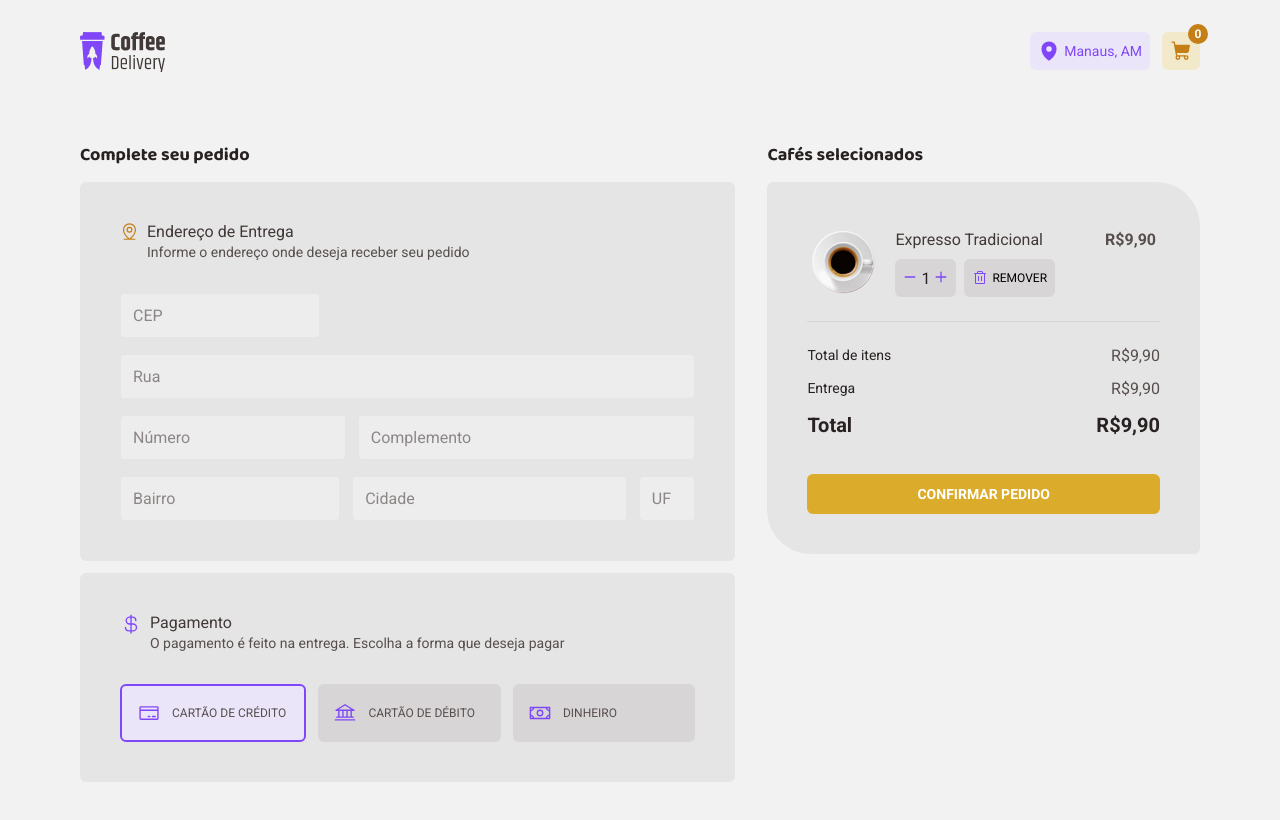
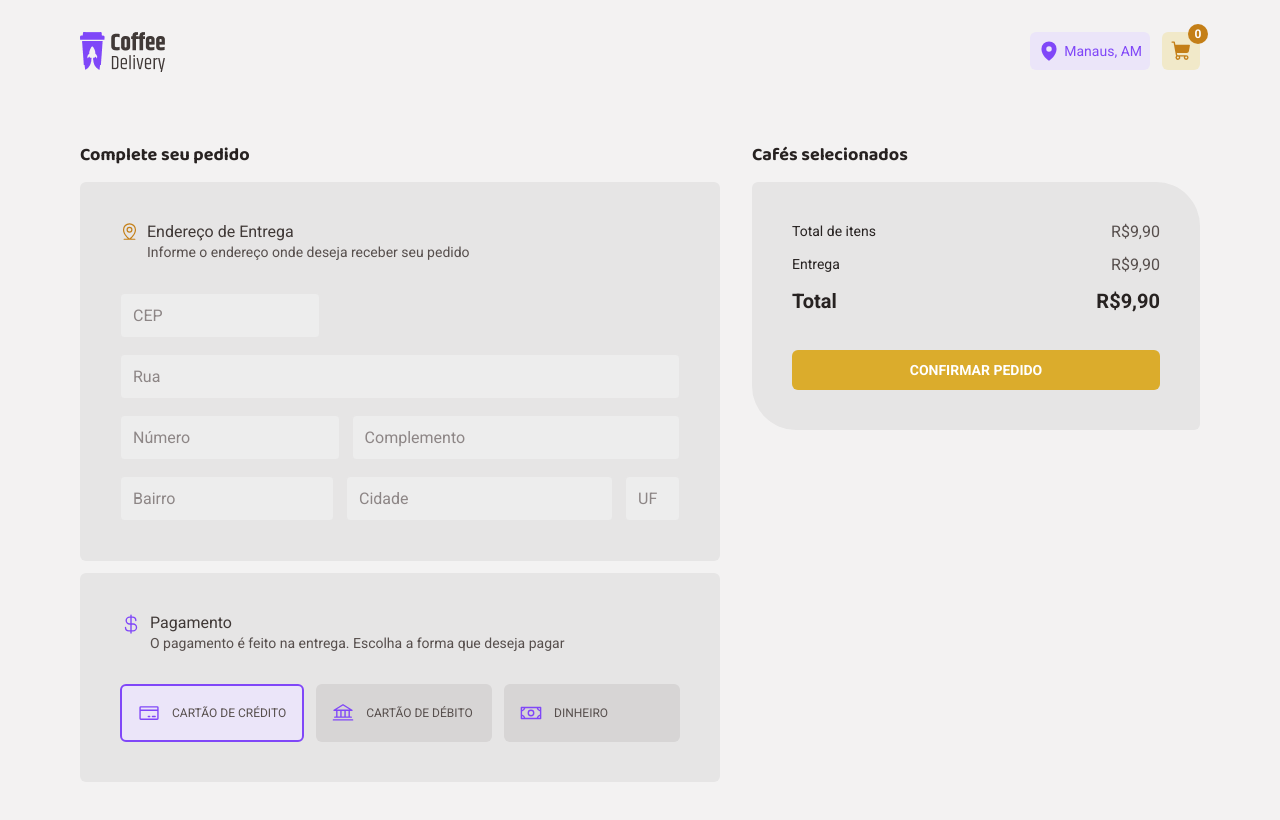
Before and after one commit to mfernandanll/coffee-delivery, a React (Vite) app: page /checkout in a window 1280 px wide. Built offline with nearby package versions, Linux system fonts and the light colour scheme.

Commit message:
Showing cartlist itens on shoppingcartcontainer in checkout page

```diff
--- a/src/contexts/ShoppingCartListContext.tsx
+++ b/src/contexts/ShoppingCartListContext.tsx
@@ -8,6 +8,7 @@ interface ShoppingCartListContextType {
   shoppingCartList: Coffee[];
   increaseCoffeeQuantityInTheList: (coffee: Coffee) => void;
   descreaseCoffeeQuantityFromList: (coffeeId: string) => void;
+  removeCoffeeFromList: (coffeeId: string) => void;
 }
 
 export const ShoppingCartListContext = createContext({} as ShoppingCartListContextType)
@@ -42,16 +43,19 @@ export function ShoppingCartListContextProvider({ children }: ShoppingCartListCo
           item.id === coffeeId ? { ...item, quantity: item.quantity - 1 } : item
         );
       } else if (itemInCart && itemInCart.quantity == 1) {
-        return removeCoffeeFromList(prevState, coffeeId)
+        const filteresList = prevState.filter(item => item.id !== coffeeId);
+        return filteresList
       } else {
         return prevState
       }
     })
   }
 
-  function removeCoffeeFromList(coffeelist: Coffee[], coffeeId: string){
-    const filteresList = coffeelist.filter(item => item.id !== coffeeId);
-    return filteresList
+  function removeCoffeeFromList(coffeeId: string){
+    setShoppingCartList((prevState) => {
+      const filteresList = prevState.filter(item => item.id !== coffeeId);
+      return filteresList
+    })
   }
 
   return (
@@ -60,7 +64,8 @@ export function ShoppingCartListContextProvider({ children }: ShoppingCartListCo
         coffees,
         shoppingCartList,
         increaseCoffeeQuantityInTheList,
-        descreaseCoffeeQuantityFromList
+        descreaseCoffeeQuantityFromList,
+        removeCoffeeFromList
       }}
     >
       {children}
--- /dev/null
+++ b/src/pages/Checkout/ShoppingCartListCard/index.tsx
@@ -0,0 +1,69 @@
+import { Minus, Plus, Trash } from "@phosphor-icons/react";
+import { CardContent, Counter, ProductPrice, RemoveButton, ShoppingCartCardContainer } from "./styles";
+import { Coffee } from "../../../data/Coffees";
+import { useContext } from "react";
+import { ShoppingCartListContext } from "../../../contexts/ShoppingCartListContext";
+
+interface ShoppingCartCardProps {
+  cartItem: Coffee;
+}
+
+export function ShoppingCartCard({ cartItem }: ShoppingCartCardProps) {
+  const {
+    removeCoffeeFromList,
+    increaseCoffeeQuantityInTheList,
+    descreaseCoffeeQuantityFromList } = useContext(ShoppingCartListContext);
+
+  const formattedPrice = cartItem.price.toFixed(2).replace('.', ',');
+
+  function handleIncreaseCoffeeQuantity(){
+    increaseCoffeeQuantityInTheList(cartItem)
+  }
+
+  function handleDecreaseCoffeeQuantity() {
+    descreaseCoffeeQuantityFromList(cartItem.id)
+  }
+
+  function handleRemoveItem(){
+    removeCoffeeFromList(cartItem.id)
+  }
+
+  return (
+    <ShoppingCartCardContainer>
+      <img src={cartItem.imgPath} alt={`${cartItem.name}`}  />
+
+      <CardContent>
+        <span>{cartItem.name}</span>
+
+        <div>
+          <Counter>
+            <button
+              onClick={handleDecreaseCoffeeQuantity}
+            >
+              <Minus size={14} weight="bold" />
+            </button>
+            <span>{cartItem.quantity}</span>
+            <button
+              onClick={handleIncreaseCoffeeQuantity}
+            >
+              <Plus size={14} weight="bold" />
+            </button>
+          </Counter>
+
+          <RemoveButton
+            onClick={handleRemoveItem}
+          >
+            <Trash size={16} />
+            <span>Remover</span>
+          </RemoveButton>
+        </div>
+
+      </CardContent>
+
+      <ProductPrice>
+        <span>R$</span>
+        <span>{formattedPrice}</span>
+      </ProductPrice>
+    </ShoppingCartCardContainer>
+  )
+}
--- /dev/null
+++ b/src/pages/Checkout/ShoppingCartListCard/styles.ts
@@ -0,0 +1,91 @@
+import styled from "styled-components"
+
+export const ShoppingCartCardContainer = styled.div`
+  padding: 0.5rem 0.25rem;
+  border-bottom: 1px solid ${(props) => props.theme['gray-500']};
+  padding-bottom: 1.5rem;
+  margin-bottom: 1.5rem;
+
+  display: flex;
+
+  img {
+    height: 4rem;
+    margin-right: 1.25rem;
+  }
+`
+
+export const CardContent = styled.div`
+  display: flex;
+  flex-direction: column;
+
+  margin-right: 3.125rem;
+
+  > span {
+    display: block;
+    color: ${(props) => props.theme['gray-800']};
+    line-height: 1.3;
+  }
+
+  > div {
+    display: flex;
+    gap: 0.5rem;
+  }
+
+  &:nth-child(2) {
+    display: flex;
+    gap: 0.5rem;
+  }
+
+`
+
+export const Counter = styled.div`
+
+  padding: 0.75rem 0.5rem;
+  height: 2.375rem;
+
+  background-color: ${(props) => props.theme['gray-500']};
+  border-radius: 6px;
+
+  display: flex;
+  align-items: center;
+  gap: 0.25rem;
+
+  button {
+    background: transparent;
+    border: none;
+    color: ${(props) => props.theme['purple-500']};
+
+    cursor: pointer;
+  }
+`
+
+export const RemoveButton = styled.button`
+  display: flex;
+  align-items: center;
+  gap: 0.25rem;
+
+  background-color: ${(props) => props.theme['gray-500']};
+  border-radius: 6px;
+  border: none;
+
+  padding: 0.75rem 0.5rem;
+  height: 2.375rem;
+
+  font-size: 0.75rem;
+  text-transform: uppercase;
+
+  cursor: pointer;
+
+  svg {
+    color: ${(props) => props.theme['purple-500']};
+  }
+`
+
+export const ProductPrice = styled.div`
+  font-size: 1rem;
+  line-height: 1.3rem;
+  color: ${(props) => props.theme['gray-700']};
+
+  line-height: 1.3;
+  font-weight: 700;
+`
--- a/src/pages/Checkout/index.tsx
+++ b/src/pages/Checkout/index.tsx
@@ -1,8 +1,13 @@
-import { Bank, CreditCard, CurrencyDollar, MapPinLine, Minus, Money, Plus, Trash } from "@phosphor-icons/react";
+import { Bank, CreditCard, CurrencyDollar, MapPinLine, Money} from "@phosphor-icons/react";
 import coffee from "../../assets/Coffee.png"
-import { AddressContainer, AddressThreeCollums, AddressTwoCollums, CardContent, CheckoutContainer, CardProduct, Counter, Form, InputWrapper, PaymentContainer, PaymentOption, PaymentOptions, Price,  RemoveButton, ShopCartContainer, Title, TotalContainer, HeaderTitle, HeaderSubTitle, ProductPrice } from "./styles";
+import { AddressContainer, AddressThreeCollums, AddressTwoCollums, CheckoutContainer, Form, InputWrapper, PaymentContainer, PaymentOption, PaymentOptions, Price, ShopCartContainer, Title, TotalContainer, HeaderTitle, HeaderSubTitle } from "./styles";
+import { useContext } from "react";
+import { ShoppingCartListContext } from "../../contexts/ShoppingCartListContext";
+import { ShoppingCartCard } from "./ShoppingCartListCard";
 
 export function Checkout() {
+  const { shoppingCartList } = useContext(ShoppingCartListContext);
+
   return (
     <CheckoutContainer>
       <div>
@@ -98,36 +103,13 @@ export function Checkout() {
         <Title>Cafés selecionados</Title>
 
         <ShopCartContainer>
-          <CardProduct>
-            <img src={coffee} alt="Expresso Tradicional" />
+          {
+            shoppingCartList.length > 0 &&
 
-            <CardContent>
-              <span>Expresso Tradicional</span>
-
-              <div>
-                <Counter>
-                  <button>
-                    <Minus size={14} weight="bold" />
-                  </button>
-                  <span>1</span>
-                  <button>
-                    <Plus size={14} weight="bold" />
-                  </button>
-                </Counter>
-
-                <RemoveButton>
-                  <Trash size={16} />
-                  <span>Remover</span>
-                </RemoveButton>
-              </div>
-
-            </CardContent>
-
-            <ProductPrice>
-              <span>R$</span>
-              <span>9,90</span>
-            </ProductPrice>
-          </CardProduct>
+            shoppingCartList.map(item => (
+              <ShoppingCartCard key={item.id} cartItem={item}/>
+            ))
+          }
 
           <TotalContainer>
             <div>
--- a/src/pages/Checkout/styles.ts
+++ b/src/pages/Checkout/styles.ts
@@ -188,89 +188,10 @@ export const PaymentOption = styled.button<PaymentOptionProps>`
 `
 
 export const ShopCartContainer = styled(BaseContainer)`
+  min-width: 28rem;
   border-radius: 6px 44px;
 `
 
-export const CardProduct = styled.div`
-  padding: 0.5rem 0.25rem;
-  border-bottom: 1px solid ${(props) => props.theme['gray-500']};
-  padding-bottom: 1.5rem;
-  margin-bottom: 1.5rem;
-
-  display: flex;
-
-  img {
-    height: 4rem;
-    margin-right: 1.25rem;
-  }
-`
-
-export const CardContent = styled.div`
-  display: flex;
-  flex-direction: column;
-
-  margin-right: 3.125rem;
-
-  > span {
-    display: block;
-    color: ${(props) => props.theme['gray-800']};
-    line-height: 1.3;
-  }
-
-  > div {
-    display: flex;
-    gap: 0.5rem;
-  }
-
-  &:nth-child(2) {
-    display: flex;
-    gap: 0.5rem;
-  }
-
-`
-
-export const Counter = styled.div`
-
-  padding: 0.75rem 0.5rem;
-  height: 2.375rem;
-
-  background-color: ${(props) => props.theme['gray-500']};
-  border-radius: 6px;
-
-  display: flex;
-  align-items: center;
-  gap: 0.25rem;
-
-  button {
-    background: transparent;
-    border: none;
-    color: ${(props) => props.theme['purple-500']};
-
-    cursor: pointer;
-  }
-`
-
-export const RemoveButton = styled.button`
-  display: flex;
-  align-items: center;
-  gap: 0.25rem;
-
-  background-color: ${(props) => props.theme['gray-500']};
-  border-radius: 6px;
-  border: none;
-
-  padding: 0.75rem 0.5rem;
-  height: 2.375rem;
-
-  font-size: 0.75rem;
-  text-transform: uppercase;
-
-  cursor: pointer;
-
-  svg {
-    color: ${(props) => props.theme['purple-500']};
-  }
-`
 
 export const TotalContainer = styled.div`
   display: flex;
--- a/src/pages/Home/CardProduct/index.tsx
+++ b/src/pages/Home/CardProduct/index.tsx
@@ -4,6 +4,7 @@ import { ButtonCart, CardContainer, Counter, Price, ShopCartContainer, Tag, Tags
 import { Coffee } from "../../../data/Coffees";
 import { useContext } from "react";
 import { ShoppingCartListContext } from "../../../contexts/ShoppingCartListContext";
+import { NavLink } from "react-router-dom";
 
 interface CardProductProps {
   coffee: Coffee;
@@ -61,9 +62,11 @@ export function CardProduct({ coffee }: CardProductProps){
           </button>
         </Counter>
 
-        <ButtonCart>
-          <ShoppingCart size={18} weight="fill"/>
-        </ButtonCart>
+        <NavLink to="/checkout" title="Checkout">
+          <ButtonCart>
+            <ShoppingCart size={18} weight="fill"/>
+          </ButtonCart>
+        </NavLink>
       </ShopCartContainer>
     </CardContainer>
   )
--- a/src/pages/Home/CardProduct/styles.tsx
+++ b/src/pages/Home/CardProduct/styles.tsx
@@ -114,4 +114,7 @@ export const ButtonCart = styled.button`
   border-radius: 6px;
 
   cursor: pointer;
+
+  display: grid;
+  place-items: center;
 `
```
